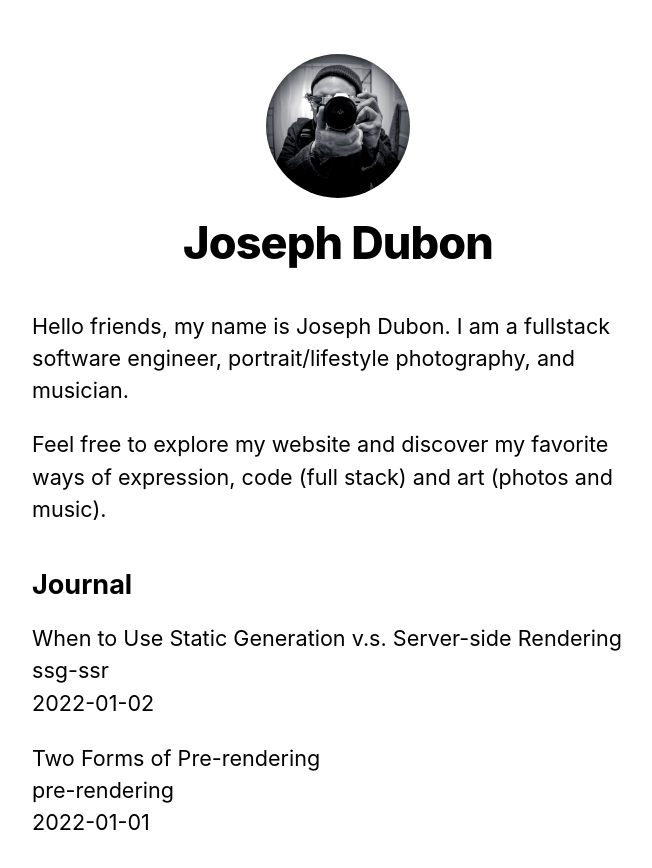
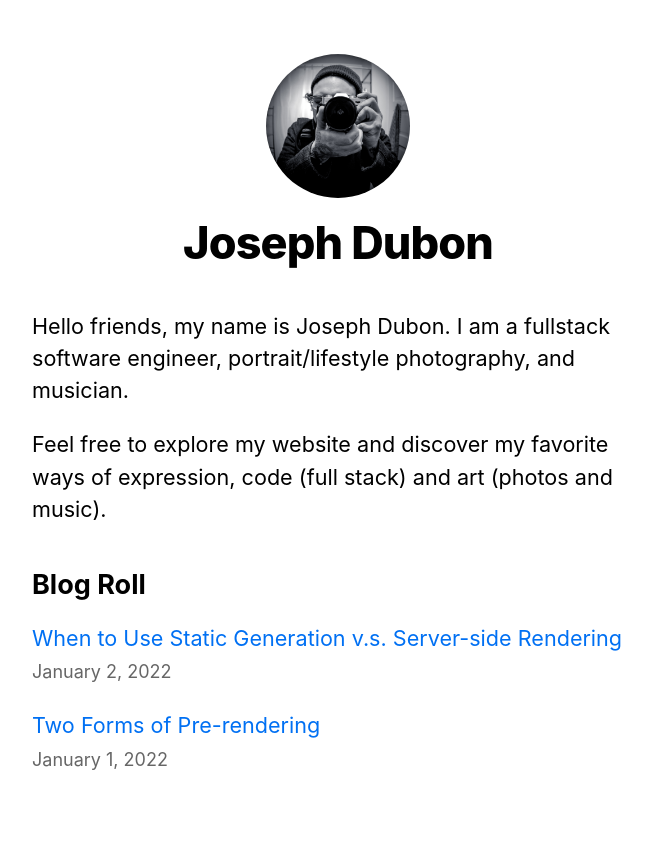
Before and after one commit to josephdubon/josephdubon-blog, a Next.js app: page / in a window 1280 px wide. Shown: the top 868 px of the page, without its empty margins (302-954 px from the left). Built offline with nearby package versions, Linux system fonts and the light colour scheme.

Commit message:
added new layout to blog roll with new Date component to render date visually nicer

```diff
--- a/pages/index.js
+++ b/pages/index.js
@@ -1,7 +1,9 @@
 import Head from 'next/head'
+import Link from 'next/link'
 import Layout, {siteTitle} from '../components/layout'
 import utilStyles from '../styles/utils.module.css'
 import {getSortedPostsData} from '../lib/posts'
+import Date from '../components/date'
 
 export async function getStaticProps() {
     const allPostsData = getSortedPostsData()
@@ -29,17 +31,19 @@ export default function Home({allPostsData}) {
 
         {/* blog posts list */}
         <section className={`${utilStyles.headingMd} ${utilStyles.padding1px}`}>
-            <h2 className={utilStyles.headingLg}>Journal</h2>
+            <h2 className={utilStyles.headingLg}>Blog Roll</h2>
 
             <ul className={utilStyles.list}>
                 {/* loop through posts and list by date */}
                 {allPostsData.map(({id, date, title}) => (
                     <li className={utilStyles.listItem} key={id}>
-                        {title}
+                        <Link href={`/posts/${id}`}>
+                            <a>{title}</a>
+                        </Link>
                         <br/>
-                        {id}
-                        <br/>
-                        {date}
+                        <small className={utilStyles.lightText}>
+                            <Date dateString={date}/>
+                        </small>
                     </li>
                 ))}
             </ul>
```
